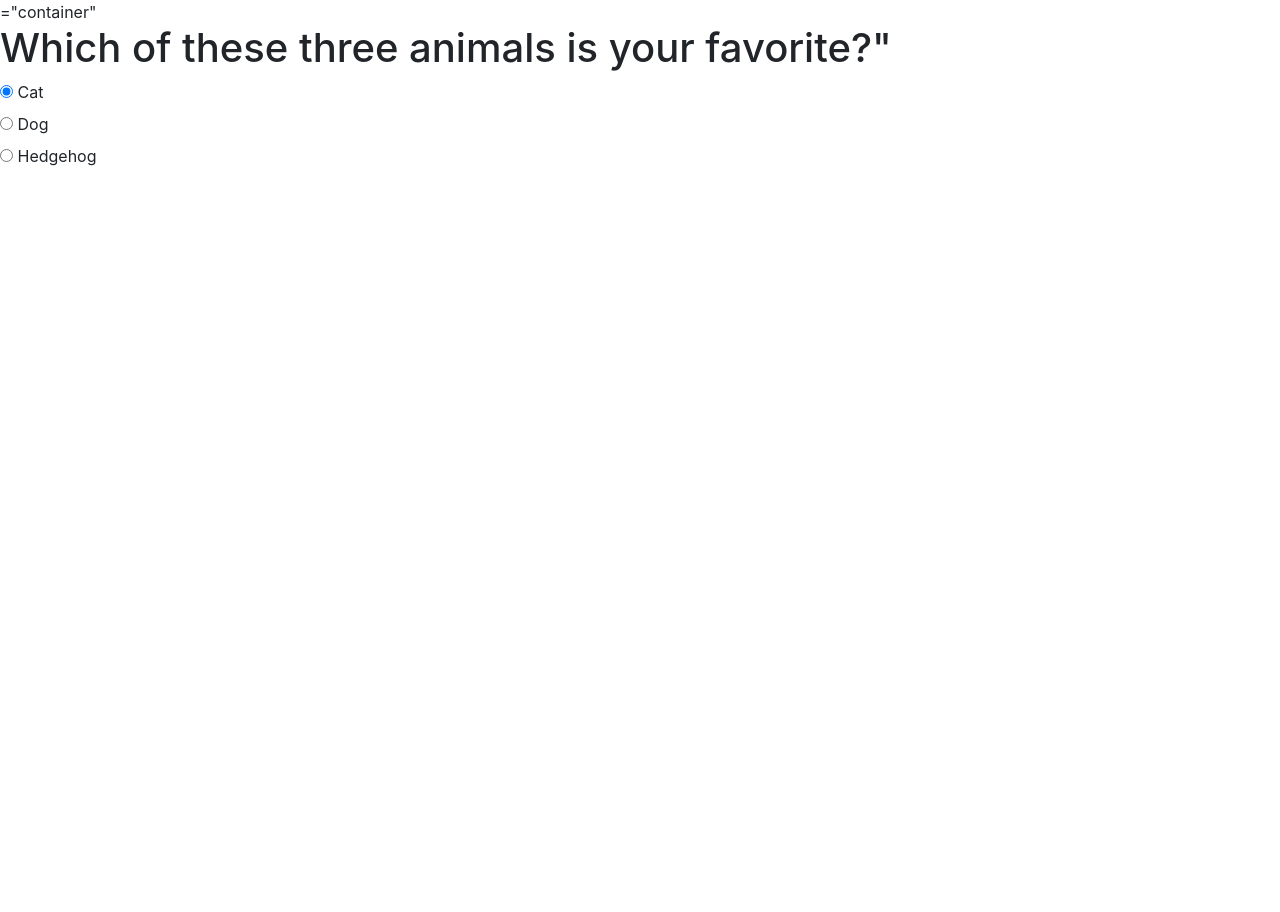
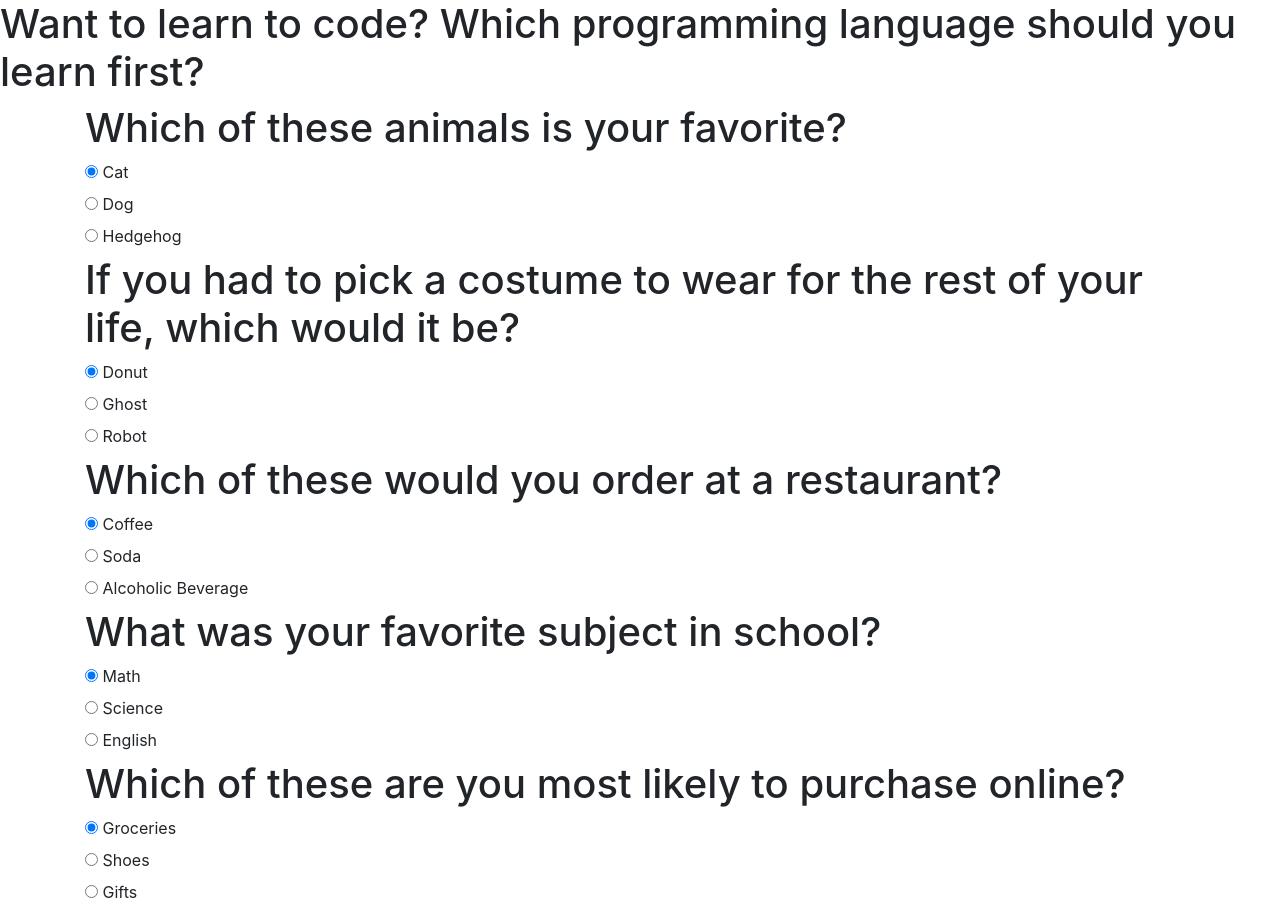
Before and after one commit to KaiKohlsdorf/Program-Language-Suggester, a plain HTML site: page index.html in a window 1280 px wide. Before the commit the page ends 800 px from the top, so only its background shows below. Drawn offline with Linux system fonts and the light colour scheme.

Commit message:
Add all questions and choice options.

```diff
--- a/index.html
+++ b/index.html
@@ -11,9 +11,10 @@
   <title>Program Language Suggester</title>
 </head>
 <body>
-  <div class>="container"
+  <h1>Want to learn to code? Which programming language should you learn first?</h1>
+  <div class="container">
     <form id="animal-type">
-      <h1>Which of these three animals is your favorite?"</h1>
+      <h1>Which of these animals is your favorite?</h1>
       <div class="radio">
         <label>
           <input type="radio" name="animal" value="cat" checked> Cat
@@ -30,7 +31,86 @@
         </label>
       </div>
     </form>
-
-  </div>
+   </div>
+   <div class="container">
+    <form id="costume-type">
+      <h1>If you had to pick a costume to wear for the rest of your life, which would it be?</h1>
+      <div class="radio">
+        <label>
+          <input type="radio" name="costume" value="donut" checked> Donut
+        </label>
+      </div>
+      <div class="radio">
+        <label>
+          <input type="radio" name="costume" value="ghost"> Ghost
+        </label>
+      </div>
+      <div class="radio">
+        <label>
+          <input type="radio" name="costume" value="robot"> Robot
+        </label>
+      </div>
+    </form>
+   </div>
+   <div class="container">
+    <form id="drink-type">
+      <h1>Which of these would you order at a restaurant?</h1>
+      <div class="radio">
+        <label>
+          <input type="radio" name="drink" value="coffee" checked> Coffee
+        </label>
+      </div>
+      <div class="radio">
+        <label>
+          <input type="radio" name="drink" value="soda"> Soda
+        </label>
+      </div>
+      <div class="radio">
+        <label>
+          <input type="radio" name="drink" value="alcohol"> Alcoholic Beverage
+        </label>
+      </div>
+    </form>
+   </div>
+   <div class="container">
+    <form id="subject-type">
+      <h1>What was your favorite subject in school?</h1>
+      <div class="radio">
+        <label>
+          <input type="radio" name="subject" value="math" checked> Math
+        </label>
+      </div>
+      <div class="radio">
+        <label>
+          <input type="radio" name="subject" value="science"> Science
+        </label>
+      </div>
+      <div class="radio">
+        <label>
+          <input type="radio" name="subject" value="english"> English
+        </label>
+      </div>
+    </form>
+   </div>
+   <div class="container">
+    <form id="purchase-type">
+      <h1>Which of these are you most likely to purchase online?</h1>
+      <div class="radio">
+        <label>
+          <input type="radio" name="purchase" value="groceries" checked> Groceries
+        </label>
+      </div>
+      <div class="radio">
+        <label>
+          <input type="radio" name="purchase" value="shoes"> Shoes
+        </label>
+      </div>
+      <div class="radio">
+        <label>
+          <input type="radio" name="purchase" value="gifts"> Gifts
+        </label>
+      </div>
+    </form>
+   </div>
 </body>
 </html>
```
